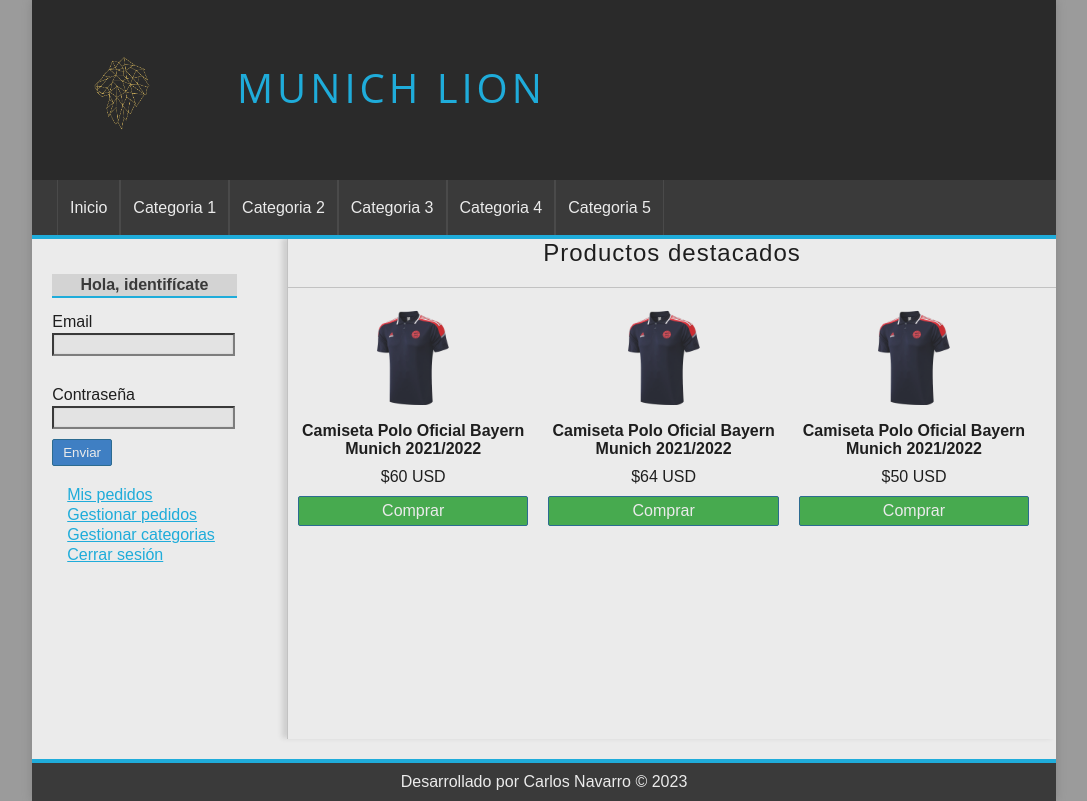
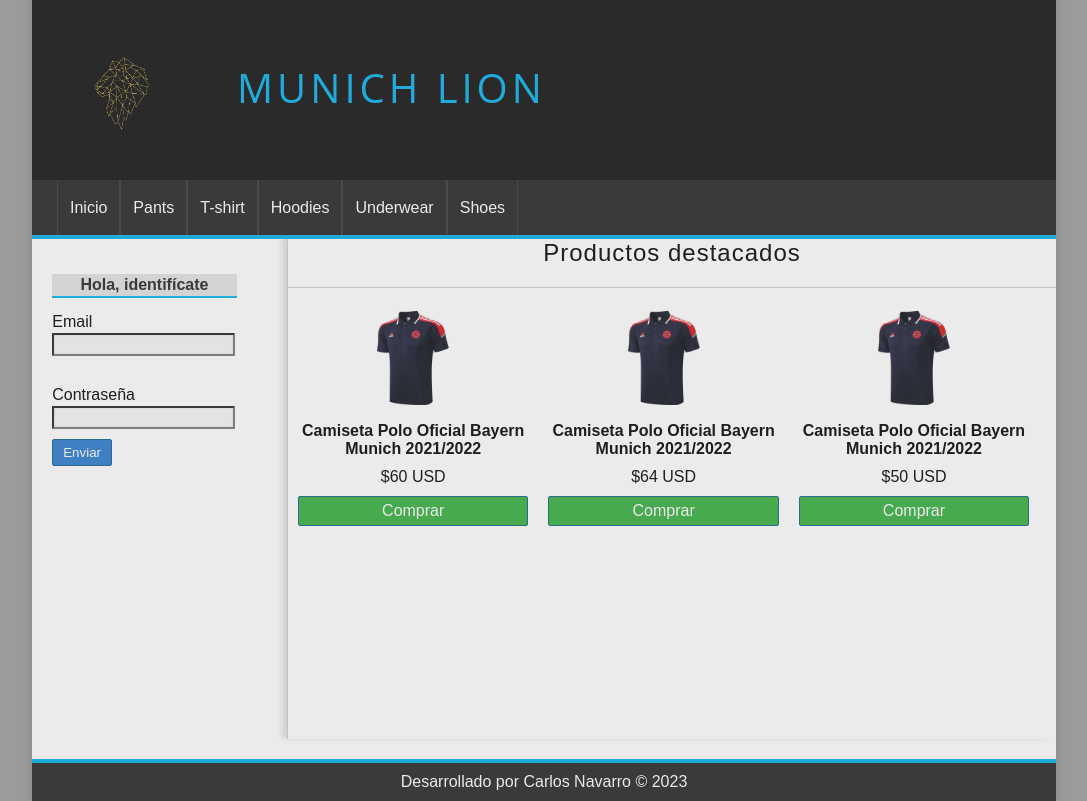
Before and after one commit to cleandro23/proyectoProgra3, a PHP site: page /progra3/ in a window 1280 px wide. Shown: the whole page, without its empty margins (96-1183 px from the left). Run offline with PHP 8.4, Linux system fonts and the light colour scheme.

Commit message:
Cambios en el login y categorias

```diff
--- a/controllers/usuarioController.php
+++ b/controllers/usuarioController.php
@@ -23,8 +23,8 @@
         $usuario = new Usuario();
         $usuario->setNombre($nombre);
         $usuario->setApellidos($apellidos);
-        $usuario->setEmail($apellidos);
-        $usuario->setPassword($apellidos);
+        $usuario->setEmail($email);
+        $usuario->setPassword($password);
 
         $save = $usuario->save();
         if($save){
@@ -70,6 +70,6 @@
         if(isset($_SESSION['admin'])){
             unset($_SESSION['admin']);
         }
-        header("Location:".base_url);
+         header("Location:".base_url);
     }
 } //fin clase
--- a/views/layout/header.php
+++ b/views/layout/header.php
@@ -24,19 +24,19 @@
                     <a href="#">Inicio</a>
                 </li>
                 <li>
-                    <a href="#">Categoria 1</a>
+                    <a href="#">Pants</a>
                 </li>
                 <li>
-                    <a href="#">Categoria 2</a>
+                    <a href="#">T-shirt</a>
                 </li>
                 <li>
-                    <a href="#">Categoria 3</a>
+                    <a href="#">Hoodies</a>
                 </li>
                 <li>
-                    <a href="#">Categoria 4</a>
+                    <a href="#">Underwear</a>
                 </li>
                 <li>
-                    <a href="#">Categoria 5</a>
+                    <a href="#">Shoes</a>
                 </li>
             </ul>
         </nav>
--- a/views/layout/sidebar.php
+++ b/views/layout/sidebar.php
@@ -12,12 +12,18 @@
                     </form>
                     <?php else: ?>
                         <h3><?=$_SESSION['identity']->nombre?> <?=$_SESSION['identity']->apellidos?></h3>
-                <?php endif ?>
+                <?php endif;?>
                     <ul>
-                        <li><a href="#">Mis pedidos</a></li>
-                        <li><a href="#">Gestionar pedidos</a></li>
-                        <li><a href="#">Gestionar categorias</a></li>
+                        <?php if(isset($_SESSION['admin'])): ?>
+                            <li><a href="#">Gestionar categorias</a></li>
+                            <li><a href="#">Gestionar productos</a></li>
+                            <li><a href="#">Gestionar pedidos</a></li>
+                        <?php endif;?>
+
+                        <?php if(isset($_SESSION['identity'])):?>
+                            <li><a href="#">Mis pedidos</a></li>
                         <li><a href="<?=base_url?>usuario/logout">Cerrar sesión</a></li>
+                        <?php endif;?>
                     </ul>
                 </div>
             </aside>
```
Also changed, not shown: models/usuario.php (line endings or trailing spaces).
